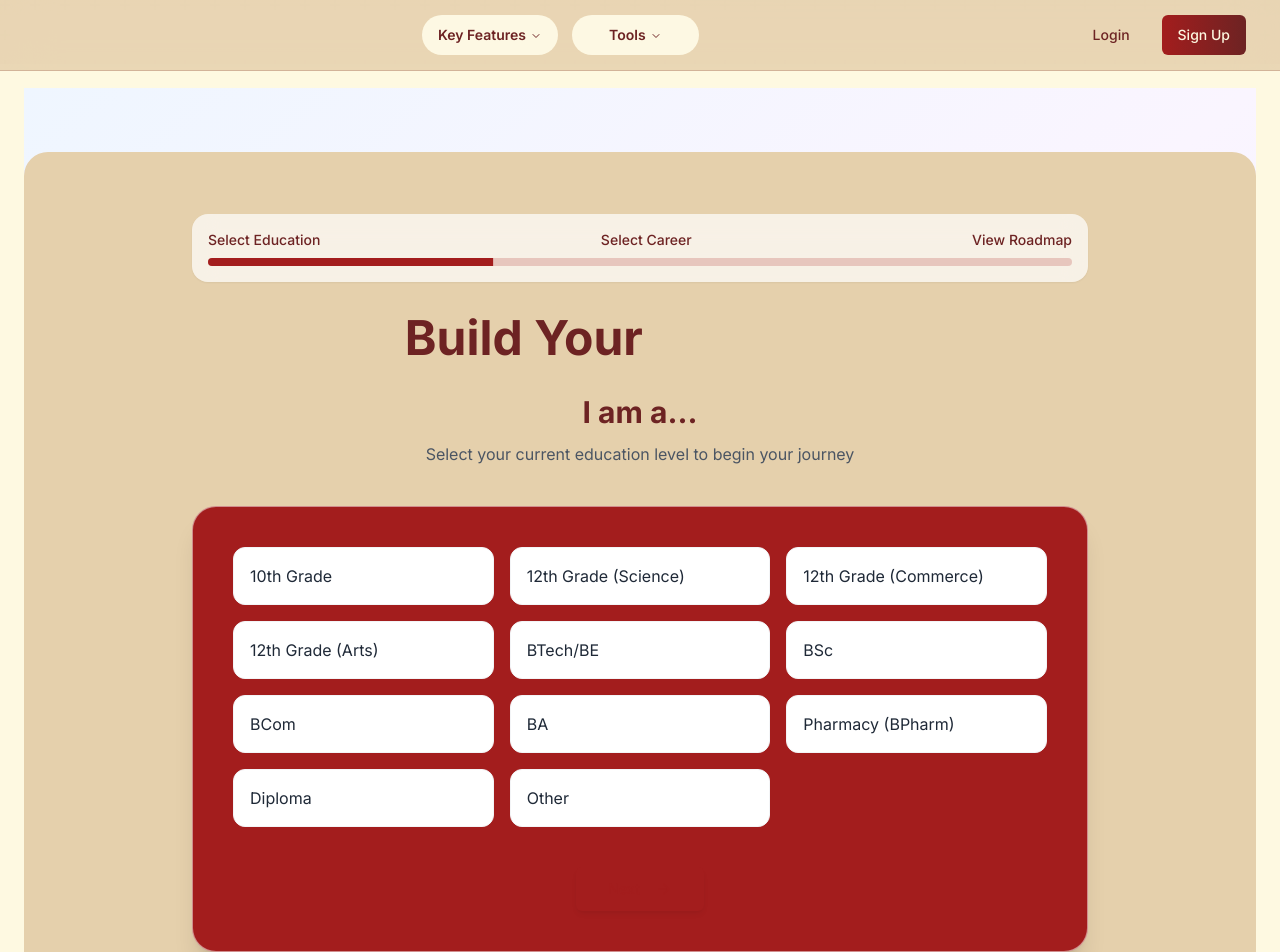
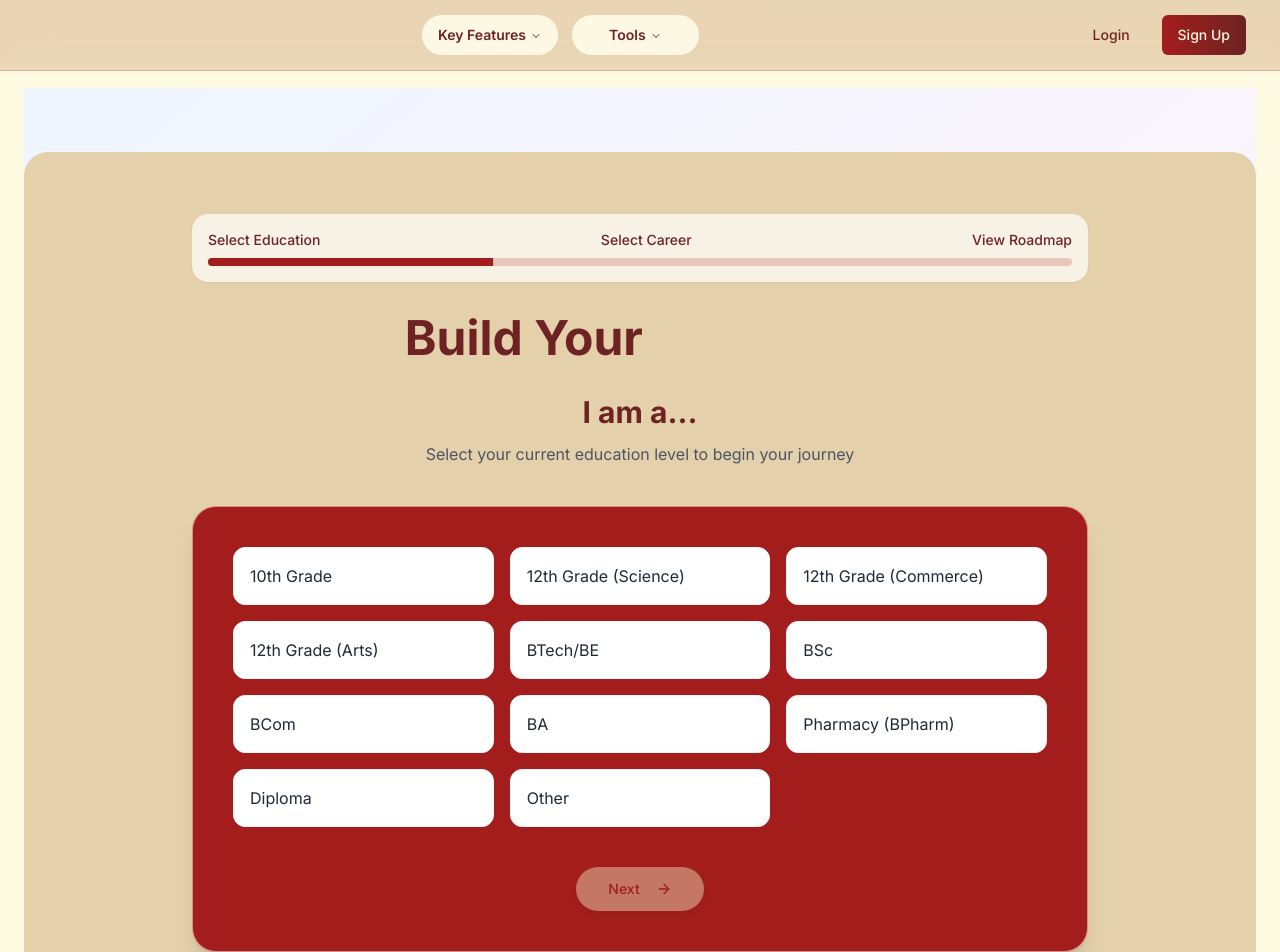
Before and after one commit to saitejaguguloth/Climbup_career, a React (Vite) app: page /roadmap in a window 1280 px wide. Shown: the top 952 px of the page. Built offline with nearby package versions, Linux system fonts and the light colour scheme; the HTML template or start-up script is replaced by a standard one.

Commit message:
Visual edit in Lovable
Edited UI in Lovable

```diff
--- a/src/pages/RoadmapPage.tsx
+++ b/src/pages/RoadmapPage.tsx
@@ -517,7 +517,7 @@ const RoadmapPage = () => {
                       </button>)}
                   </div>
 
-                  <Button size="lg" onClick={handleNext} disabled={!selectedEducation} className="mt-10 from-blue-600 to-violet-600 hover:from-blue-700 hover:to-violet-700 shadow-md bg-[A31D1D] bg-[#a31d1d] text-[A31D1D] text-[#a31d1d]">
+                  <Button size="lg" onClick={handleNext} disabled={!selectedEducation} className="mt-10 from-blue-600 to-violet-600 hover:from-blue-700 hover:to-violet-700 shadow-md text-[A31D1D] text-[#a31d1d] bg-[E5D0AC] bg-[#e5d0ac] rounded-3xl">
                     Next <ArrowRight className="ml-2" size={16} />
                   </Button>
                 </div>
```
